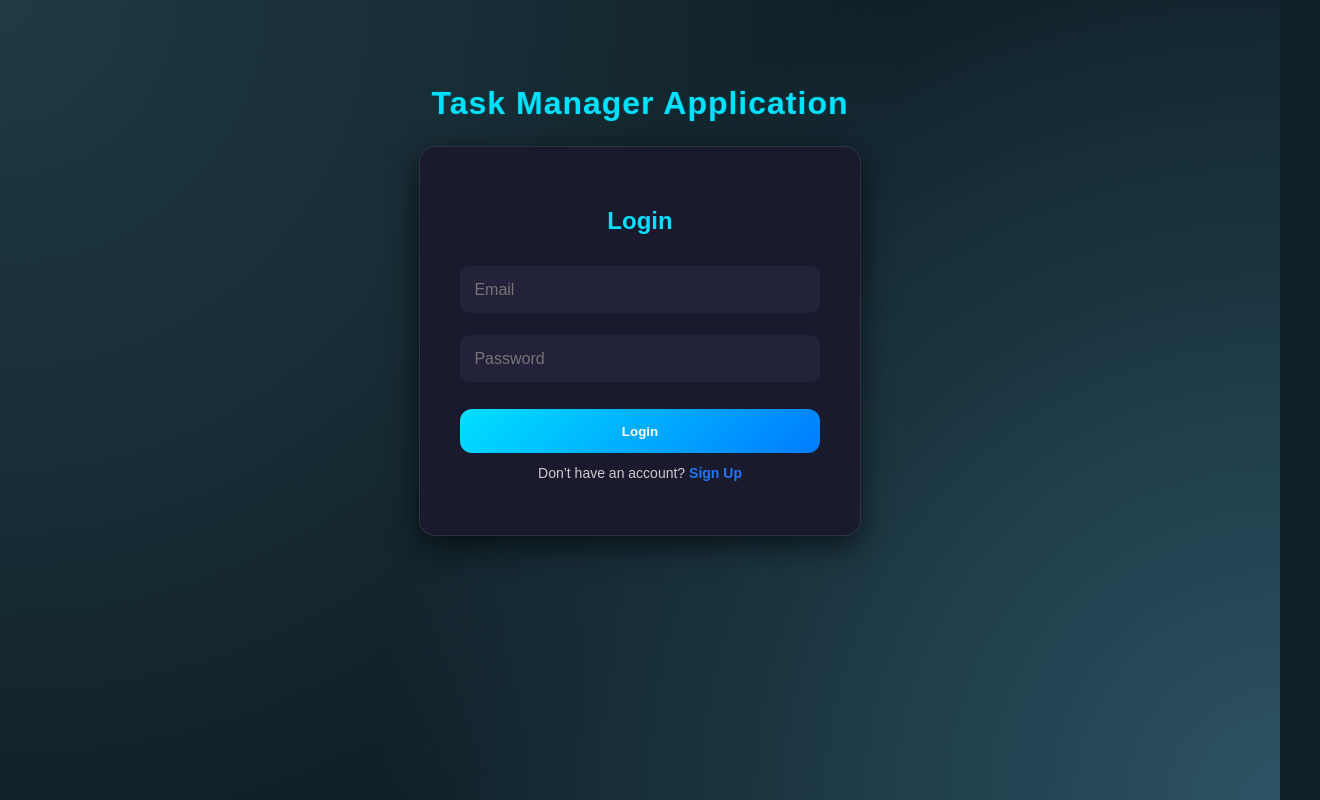
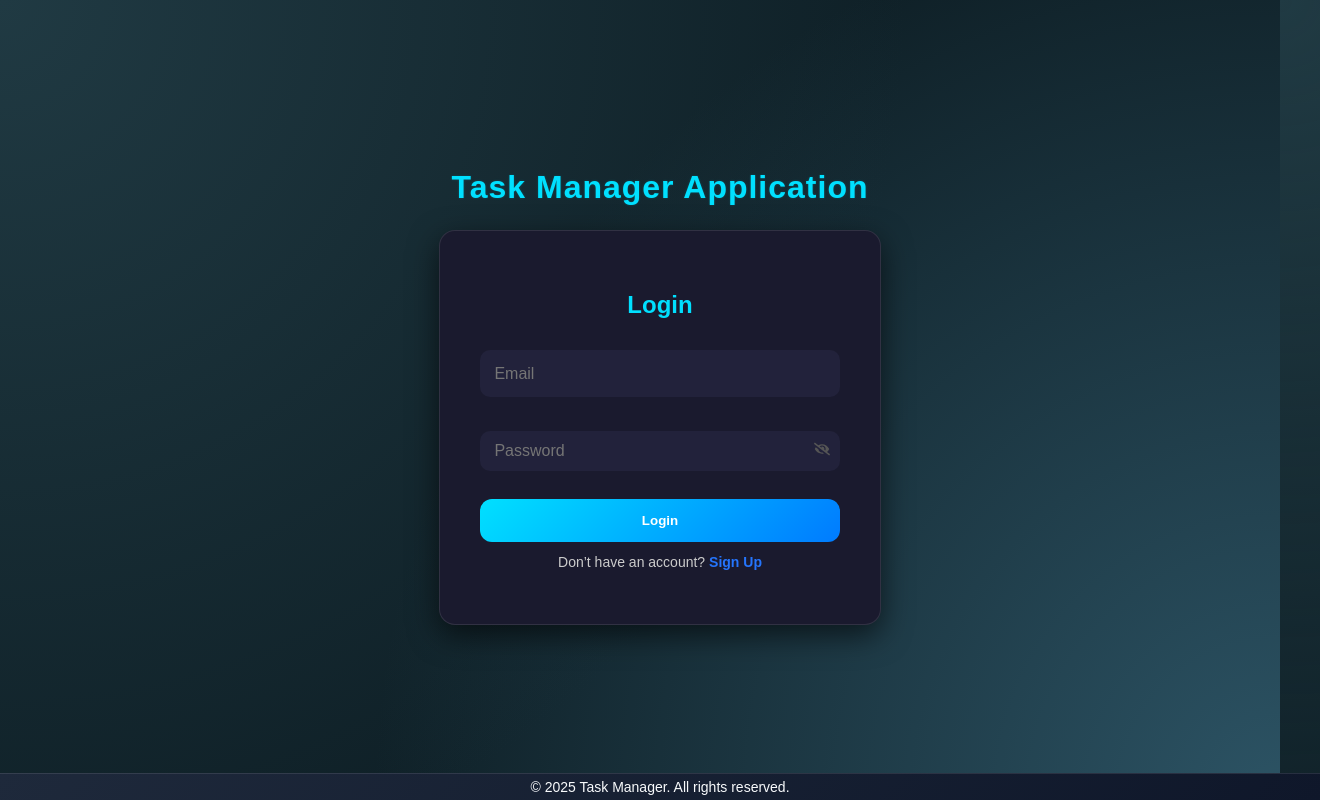
Before and after one commit to Raghava-2812/TaskManager, a React (Create React App) app in the folder frontend/: page / in a window 1280 px wide. Shown: the whole page, 1320 px wide, since content can reach past the window. Built offline with nearby package versions, Linux system fonts and the light colour scheme.

Commit message:
Initial commit

```diff
--- a/frontend/package.json
+++ b/frontend/package.json
@@ -12,6 +12,7 @@
     "axios": "^1.11.0",
     "react": "^19.1.1",
     "react-dom": "^19.1.1",
+    "react-icons": "^5.5.0",
     "react-scripts": "5.0.1",
     "web-vitals": "^2.1.4"
   },
--- a/frontend/src/App.css
+++ b/frontend/src/App.css
@@ -2,107 +2,139 @@
 body, html {
   margin: 0;
   padding: 0;
+  height: 100%;
   font-family: 'Poppins', sans-serif;
   background:#0f2027;
   background-image: radial-gradient(circle at top left,#203a43, transparent 60%),
                     radial-gradient(circle at bottom right, #2c5364, transparent 60%);
   min-height: 100vh;
   color: #fff;
+  box-sizing: border-box;
 }
+
+/* App container fills viewport */
+.app-container {
+  display: flex;
+  flex-direction: column;
+  min-height: 100vh;
+}
+
+/* Main content expands to push footer down */
 .app-body {
+  flex: 1;
   display: flex;
   flex-direction: column;
   align-items: center;
-  min-height: 100vh;
-  padding: 10px;
+  width: 100%;
+  padding: 20px;
   box-sizing: border-box;
 }
 
-/* linear-gradient(135deg, #0f2027, #203a43, #2c5364) */
-/* App container */
-.app-container {
-  width: 100%;
-  min-height: 100vh;
+/* Auth container centered */
+.auth-container {
+  flex: 1;
   display: flex;
   flex-direction: column;
-  align-items: center;
-}
-
-/* Navbar */
-.navbar {
-  display: flex;
-  justify-content: space-between;
+  justify-content: center;
   align-items: center;
   width: 100%;
-  max-width: 1200px;
-  padding: 16px 32px;
-  background: linear-gradient(135deg, #1e293b, #0f172a);
-  border-radius: 12px;
-  box-shadow: 0 4px 15px rgba(0,0,0,0.25);
-  margin: 0rem 0;
-}
-
-/* Auth container */
-.auth-container {
-  display: flex;
-  justify-content: center;
-  align-items: center;
-  min-height: 70vh;
   padding: 20px;
 }
 
-/* Task list container */
-.task-list-container {
+/* Auth card */
+.auth-card {
+  background: #1a1a2e;
+  border: 1px solid rgba(255, 255, 255, 0.1);
+  border-radius: 16px;
+  padding: 2.5rem;
+  width: 360px;
+  max-width: 95%;
+  color: #00e0ff;
+  text-align: center;
+  box-shadow: 0px 10px 30px rgba(0, 0, 0, 0.6);
+  animation: fadeIn 0.7s ease-in-out;
+}
+
+/* Buttons & inputs inside auth card */
+.auth-card input {
   width: 100%;
-  max-width: 800px;
-  margin: 2rem auto;
-  display: flex;
-  flex-direction: column;
-  gap: 1rem;
+  margin: 0.7rem 0;
+  padding: 0.9rem;
+  border-radius: 10px;
+  border: none;
+  outline: none;
+  background: #22223b;
+  color: #eee;
+  font-size: 1rem;
 }
-/* 📱 Mobile devices only (not just small browser windows) */
-@media only screen
-  and (max-device-width: 768px)
-  and (orientation: portrait),
-  only screen
-  and (max-device-width: 768px)
-  and (orientation: landscape) {
 
-  .navbar h2 {
-    font-size: 5vw;
-  }
+.auth-card #btn {
+  margin-top: 1rem;
+  width: 100%;
+  padding: 0.9rem;
+  border: none;
+  border-radius: 12px;
+  background: linear-gradient(135deg, #00e0ff, #007bff);
+  color: white;
+  font-weight: bold;
+  cursor: pointer;
+  transition: all 0.3s ease;
+}
 
-  .navbar button {
-    font-size: 3.5vw;
-    padding: 2vw 4vw;
-  }
+/* Footer styling (sticky) */
+.app-footer {
+  position: sticky;
+  bottom: 0;
+  width: 100%;
+  background: linear-gradient(135deg, #1e293b, #0f172a);
+  color: #f8fafc;
+  text-align: center;
+  padding: 5px 20px;
+  /* min-height: 4vh; */
+  font-size: 14px;
+  border-top: 1px solid rgba(255,255,255,0.1);
+  z-index: 100;
+}
 
-  .auth-card {
-    width: 90vw;
-    padding: 5vw;
-    border-radius: 4vw;
-  }
+/* Error messages */
+.error {
+  color: #ff4e50;
+  margin-top: 0.7rem;
+  font-weight: bold;
+}
 
-  .task-list-container {
-    width: 95vw;
-  }
+/* Switch Link */
+.switch-link {
+  font-size: 14px;
+  color: #ccc;
+  text-align: center;
+  margin-top: 12px;
+}
 
-  .task-item {
-    font-size: 4vw;
-    padding: 3vw;
-    border-radius: 3vw;
-  }
+.switch-link a {
+  color: #2575fc;
+  text-decoration: none;
+  font-weight: bold;
+  cursor: pointer;
+}
 
-  .task-btns button {
-    font-size: 3.2vw;
-    padding: 1.5vw 3vw;
-    border-radius: 3vw;
-  }
+.switch-link a:hover {
+  color: #f61f26;
+  text-decoration: underline;
+}
 
-  input {
-    font-size: 3.5vw;
-    padding: 3vw;
-    border-radius: 3vw;
-    width: 100%;
-  }
+/* Fade in animation */
+@keyframes fadeIn {
+  from { opacity: 0; transform: translateY(-10px); }
+  to { opacity: 1; transform: translateY(0); }
 }
+
+@media only screen and (max-device-width: 768px) and (orientation: portrait), only screen and (max-device-width: 768px) and (orientation: landscape) {
+   .navbar h2 { font-size: 5vw; }
+    .navbar button { font-size: 3.5vw; padding: 2vw 4vw; }
+    .auth-card { width: 90vw; padding: 5vw; border-radius: 4vw; }
+     .task-list-container { width: 95vw; }
+     .task-item { font-size: 4vw; padding: 3vw; border-radius: 3vw; }
+     .task-btns button { font-size: 3.2vw; padding: 1.5vw 3vw; border-radius: 3vw; }
+     input { font-size: 3.5vw; padding: 3vw; border-radius: 3vw; width: 100%; }
+    }
--- a/frontend/src/App.js
+++ b/frontend/src/App.js
@@ -10,7 +10,7 @@ function App() {
 
   const handleLogin = (token, email) => {
     setToken(token);
-    setEmail(email); // store username/email
+    setEmail(email);
   };
 
   const handleLogout = () => {
@@ -19,16 +19,21 @@ function App() {
   };
 
   return (
-    <>
+    <div className="app-container">
       {token ? (
-        <div className="app-body">
+        <>
           <Navbar username={email} handleLogout={handleLogout} />
-          <TaskList token={token} />
-        </div>
+          <div className="app-body">
+            <TaskList token={token} />
+          </div>
+        </>
       ) : (
         <Auth onLogin={handleLogin} />
       )}
-    </>
+      <footer className="app-footer">
+            © {new Date().getFullYear()} Task Manager. All rights reserved.
+      </footer>
+    </div>
   );
 }
 
--- a/frontend/src/components/Auth.css
+++ b/frontend/src/components/Auth.css
@@ -3,6 +3,49 @@
   flex-direction: column;
   align-items: center;
   padding: 20px;
+}
+.password-wrapper {
+  position: relative;
+  display: flex;
+  align-items: center;
+  margin-top: 12px;
+}
+
+.password-wrapper input {
+  flex: 1;
+  padding-right: 40px;
+  height: 40px;
+  border-radius: 8px;
+  border: 1px solid #ccc;
+  padding-left: 10px;
+  font-size: 16px;
+}
+
+.eye-icon {
+  position: absolute;
+  right: 10px;
+  top: 50%;
+  transform: translateY(-50%);
+  cursor: pointer;
+  transition: transform 0.2s ease;
+  color: #555;
+}
+
+/* Animate opening/closing eye */
+.eye-icon.open {
+  transform: translateY(-50%) scale(1.2);
+  color: #1e90ff;
+}
+
+.eye-icon.closed {
+  transform: translateY(-50%) scale(1);
+  color: #555;
+}
+
+.eye-icon:hover {
+  transform: translateY(-50%) scale(1.3);
+  color: #1e90ff;
+  transition: transform 0.2s ease, color 0.2s ease;
 }
 
 /* Auth card */
@@ -57,9 +100,21 @@
   border: 1px solid #00e0ff;
   box-shadow: 0 0 10px rgba(0, 224, 255, 0.6);
 }
+.link-button {
+  background: none;
+  border: none;
+  color: #2563eb;
+  cursor: pointer;
+  text-decoration: underline;
+  padding: 0;
+  font-size: 14px;
+}
+.link-button:hover {
+  color: #1e40af;
+}
 
 /* Button */
-.auth-card button {
+.auth-card #btn {
   margin-top: 1rem;
   width: 100%;
   padding: 0.9rem;
@@ -72,7 +127,7 @@
   transition: all 0.3s ease;
 }
 
-.auth-card button:hover {
+.auth-card #btn:hover {
   transform: scale(1.05);
   box-shadow: 0px 8px 20px rgba(0, 224, 255, 0.4);
 }
@@ -94,7 +149,7 @@
 }
 
 /* The clickable anchor inside */
-.switch-link a {
+.switch-link button {
   color: #2575fc;        /* Blue color for link */
   text-decoration: none; /* Remove underline */
   font-weight: bold;
@@ -102,7 +157,7 @@
   transition: 0.3s;
 }
 
-.switch-link a:hover {
+.switch-link button:hover {
   color: #f61f26;       /* Gradient-like hover color */
   text-decoration: underline;
 }
--- a/frontend/src/components/Auth.js
+++ b/frontend/src/components/Auth.js
@@ -1,12 +1,15 @@
 import React, { useState } from "react";
 import axios from "axios";
-import { API_URL } from "../config"; // ← import API_URL
+import { API_URL } from "../config";
+import { FaEye, FaEyeSlash } from "react-icons/fa";
 import "./Auth.css";
 
 function Auth({ onLogin }) {
   const [isSignup, setIsSignup] = useState(false);
-  const [form, setForm] = useState({ email: "", password: "" });
+  const [form, setForm] = useState({ email: "", password: "", confirmPassword: "" });
   const [message, setMessage] = useState("");
+  const [showPassword, setShowPassword] = useState(false);
+  const [showConfirmPassword, setShowConfirmPassword] = useState(false);
 
   const handleChange = (e) => {
     setForm({ ...form, [e.target.name]: e.target.value });
@@ -14,13 +17,26 @@ function Auth({ onLogin }) {
 
   const handleSubmit = async (e) => {
     e.preventDefault();
+
+    if (isSignup && form.password !== form.confirmPassword) {
+      setMessage("Passwords do not match!");
+      return;
+    }
+
     try {
       if (isSignup) {
-        await axios.post(`${API_URL}/api/auth/signup`, form);
+        await axios.post(`${API_URL}/api/auth/signup`, {
+          email: form.email,
+          password: form.password,
+        });
         setMessage("Signup successful, please login.");
         setIsSignup(false);
+        setForm({ email: "", password: "", confirmPassword: "" });
       } else {
-        const res = await axios.post(`${API_URL}/api/auth/login`, form);
+        const res = await axios.post(`${API_URL}/api/auth/login`, {
+          email: form.email,
+          password: form.password,
+        });
         onLogin(res.data.token, res.data.user.email);
       }
     } catch (err) {
@@ -40,39 +56,77 @@ function Auth({ onLogin }) {
             placeholder="Email"
             value={form.email}
             onChange={handleChange}
+            onFocus={() => setMessage("")}
             required
           />
+
+          {/* Password */}
+          <div className="password-wrapper">
             <input
-            type="password"
+              type={showPassword ? "text" : "password"}
               name="password"
               placeholder="Password"
               value={form.password}
               onChange={handleChange}
+              onFocus={() => setMessage("")}
               required
             />
-          <button type="submit">{isSignup ? "Sign Up" : "Login"}</button>
+            <span
+              className={`eye-icon ${showPassword ? "open" : "closed"}`}
+              onClick={() => setShowPassword(!showPassword)}
+            >
+              {showPassword ? <FaEye /> : <FaEyeSlash />}
+            </span>
+          </div>
+
+          {/* Confirm Password */}
+          {isSignup && (
+            <div className="password-wrapper">
+              <input
+                type={showConfirmPassword ? "text" : "password"}
+                name="confirmPassword"
+                placeholder="Confirm Password"
+                value={form.confirmPassword}
+                onChange={handleChange}
+                onFocus={() => setMessage("")}
+                required
+              />
+              <span
+                className={`eye-icon ${showConfirmPassword ? "open" : "closed"}`}
+                onClick={() => setShowConfirmPassword(!showConfirmPassword)}
+              >
+                {showConfirmPassword ? <FaEye /> : <FaEyeSlash />}
+              </span>
+            </div>
+          )}
+
+          <button id="btn" type="submit">{isSignup ? "Sign Up" : "Login"}</button>
         </form>
+
         {message && <p className="error">{message}</p>}
+
         <p className="switch-link">
           {isSignup ? (
             <>
               Already have an account?{" "}
-              <a href="#" onClick={() => setIsSignup(false)}>
+              <button className="link-button" onClick={() => setIsSignup(false)}>
                 Login
-              </a>
+              </button>
+
+
             </>
           ) : (
             <>
               Don’t have an account?{" "}
-              <a href="#" onClick={() => setIsSignup(true)}>
+              <button className="link-button" onClick={() => setIsSignup(true)}>
                 Sign Up
-              </a>
+              </button>
+
             </>
           )}
         </p>
-
       </div>
-    </div>
+    </div >
   );
 }
 
--- a/frontend/src/components/Navbar.js
+++ b/frontend/src/components/Navbar.js
@@ -1,6 +1,5 @@
 import React from "react";
 import "./Navbar.css";
-import { API_URL } from "../config";
 
 export function Navbar({ username, handleLogout }) {
   return (
```
Also changed, not shown: frontend/src/components/Navbar.css (+3 -4 lines), frontend/src/components/TaskList.css (+127 -92 lines), frontend/src/components/TaskList.js (+29 -24 lines), 1 other file (tests, documents, lock files or other folders). Lines whose indentation alone changed are shown as unchanged.
